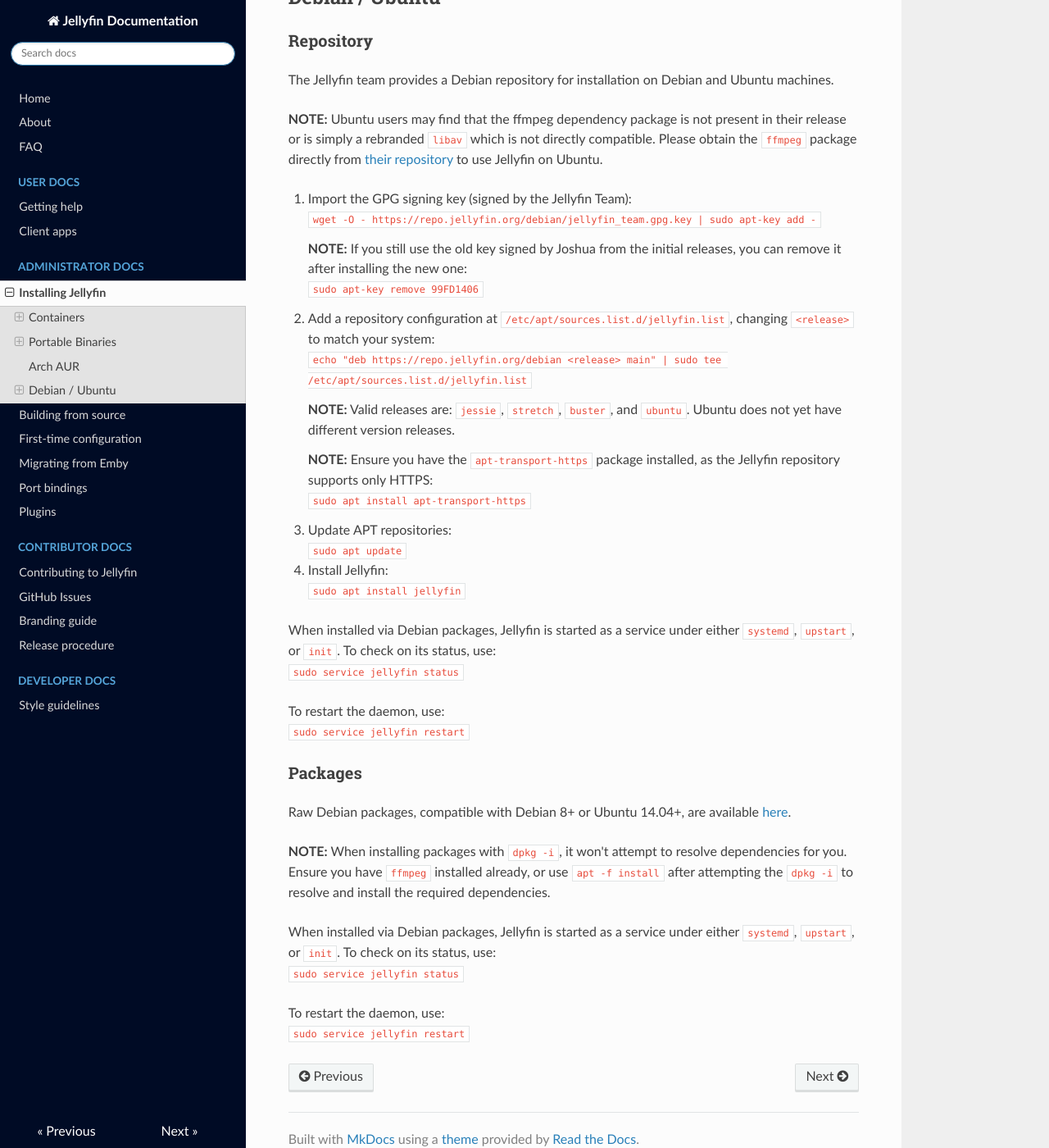
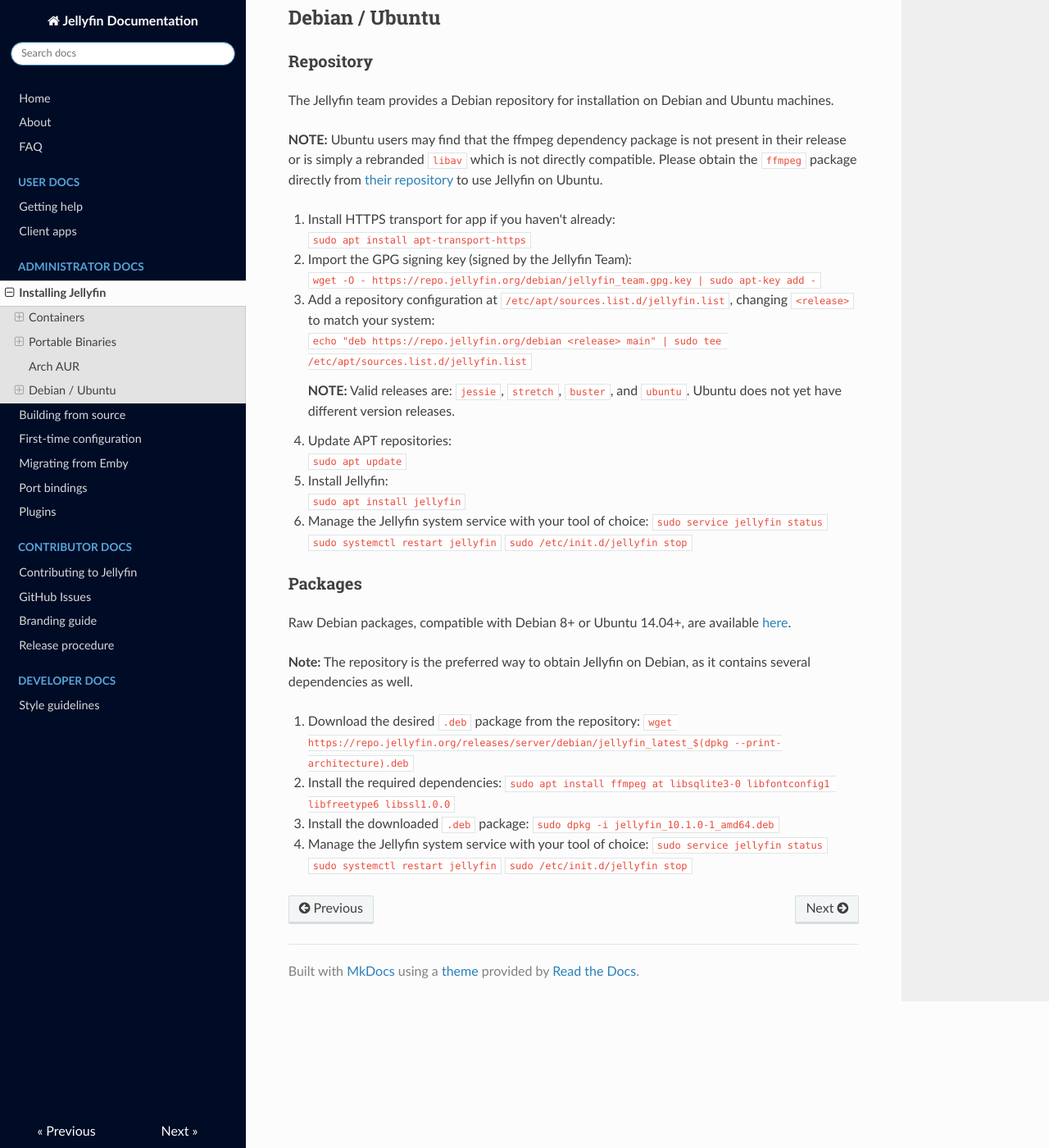
Before and after one commit to jellyfin-archive/jellyfin-docs, an MkDocs documentation site: the page built from docs/administrator-docs/installing.md, in a window 1280 px wide and 1400 px high, scrolled down 1493 px. Shown: the whole window at 82% size. Built offline with MkDocs 1.6.1, drawn with Linux system fonts in a browser that asks for light colours; nearby versions of some CDN libraries; old or Windows-style settings are respelled for this version of MkDocs; some of the changed text lies outside the part shown.

Commit message:
Revamp installing page

```diff
--- a/docs/administrator-docs/installing.md
+++ b/docs/administrator-docs/installing.md
@@ -30,7 +30,7 @@ Any issues or feature requests related to deployment on Kubernetes-based platfor
 
 ## Portable Binaries
 
-Portable binary packages containing a compiled Jellyfin instance are available for multiple platforms.
+Portable binary packages containing a compiled Jellyfin instance are available for multiple platforms. For all portable binaries, extract the relevant archive to a directory and launch `jellyfin.exe`.
 
 ### Windows (x64/x86)
 
@@ -60,19 +60,16 @@ The Jellyfin team provides a Debian repository for installation on Debian and Ub
 
 **NOTE:** Ubuntu users may find that the ffmpeg dependency package is not present in their release or is simply a rebranded `libav` which is not directly compatible. Please obtain the `ffmpeg` package directly from [their repository](https://ffmpeg.org/) to use Jellyfin on Ubuntu.
 
+1. Install HTTPS transport for app if you haven't already:
+    `sudo apt install apt-transport-https`
+
 1. Import the GPG signing key (signed by the Jellyfin Team):
     `wget -O - https://repo.jellyfin.org/debian/jellyfin_team.gpg.key | sudo apt-key add -`
-
-    **NOTE:** If you still use the old key signed by Joshua from the initial releases, you can remove it after installing the new one:
-        `sudo apt-key remove 99FD1406`
 
 1. Add a repository configuration at `/etc/apt/sources.list.d/jellyfin.list`, changing `<release>` to match your system:
     `echo "deb https://repo.jellyfin.org/debian <release> main" | sudo tee /etc/apt/sources.list.d/jellyfin.list`
 
     **NOTE:** Valid releases are: `jessie`, `stretch`, `buster`, and `ubuntu`. Ubuntu does not yet have different version releases.
-
-    **NOTE:** Ensure you have the `apt-transport-https` package installed, as the Jellyfin repository supports only HTTPS:
-        `sudo apt install apt-transport-https`
 
 1. Update APT repositories:
     `sudo apt update`
@@ -80,20 +77,27 @@ The Jellyfin team provides a Debian repository for installation on Debian and Ub
 1. Install Jellyfin:
     `sudo apt install jellyfin`
 
-When installed via Debian packages, Jellyfin is started as a service under either `systemd`, `upstart`, or `init`. To check on its status, use:
-`sudo service jellyfin status`
-
-To restart the daemon, use:
-`sudo service jellyfin restart`
+1. Manage the Jellyfin system service with your tool of choice:
+    `sudo service jellyfin status`
+    `sudo systemctl restart jellyfin`
+    `sudo /etc/init.d/jellyfin stop`
 
 ### Packages
 
 Raw Debian packages, compatible with Debian 8+ or Ubuntu 14.04+, are available [here](https://repo.jellyfin.org/releases/server/debian).
 
-**NOTE:** When installing packages with `dpkg -i`, it won't attempt to resolve dependencies for you. Ensure you have `ffmpeg` installed already, or use `apt -f install` after attempting the `dpkg -i` to resolve and install the required dependencies.
+**Note:** The repository is the preferred way to obtain Jellyfin on Debian, as it contains several dependencies as well.
 
-When installed via Debian packages, Jellyfin is started as a service under either `systemd`, `upstart`, or `init`. To check on its status, use:
-`sudo service jellyfin status`
+1. Download the desired `.deb` package from the repository:
+    `wget https://repo.jellyfin.org/releases/server/debian/jellyfin_latest_$(dpkg --print-architecture).deb`
 
-To restart the daemon, use:
-`sudo service jellyfin restart`
+1. Install the required dependencies:
+    `sudo apt install ffmpeg at libsqlite3-0 libfontconfig1 libfreetype6 libssl1.0.0`
+
+1. Install the downloaded `.deb` package:
+    `sudo dpkg -i jellyfin_10.1.0-1_amd64.deb`
+
+1. Manage the Jellyfin system service with your tool of choice:
+    `sudo service jellyfin status`
+    `sudo systemctl restart jellyfin`
+    `sudo /etc/init.d/jellyfin stop`
```
